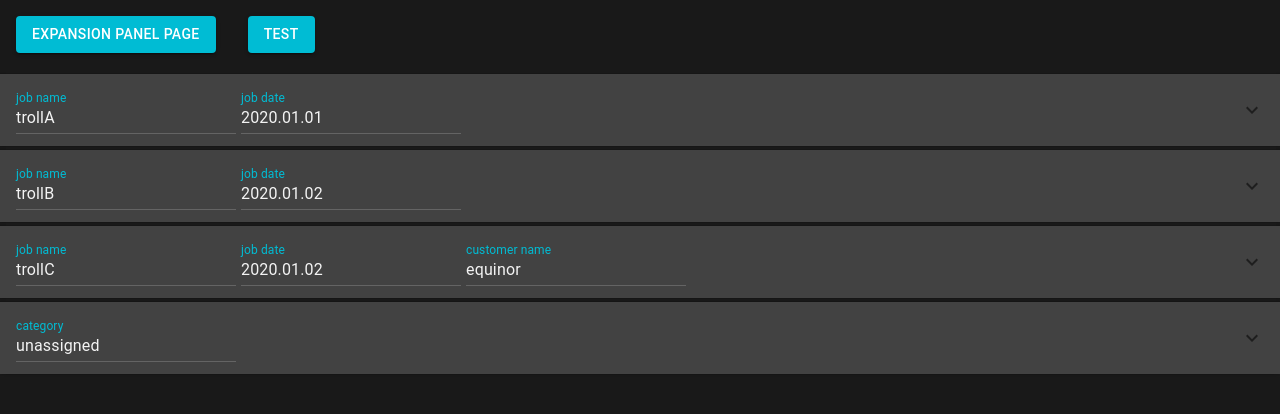
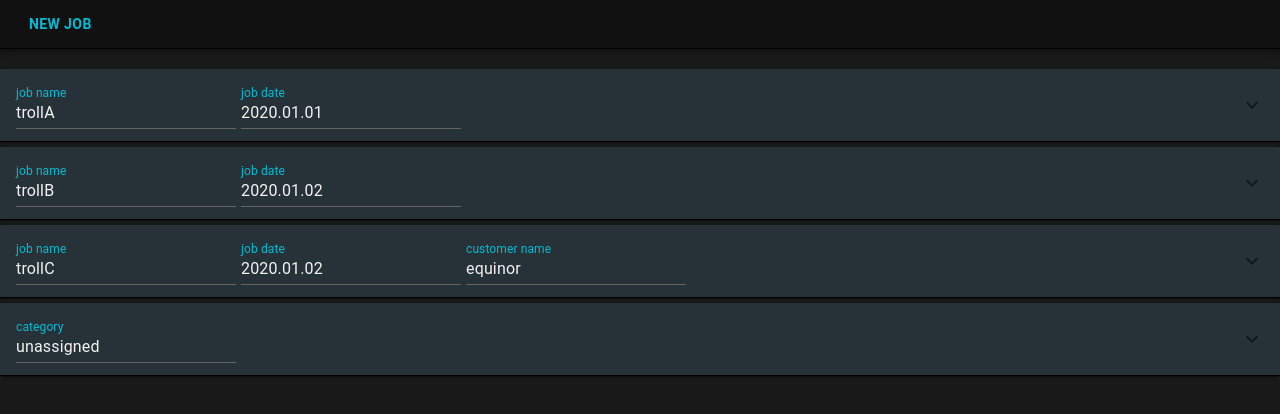
Before and after one commit to RoenLie/electron-react, a React (Create React App) app: page /expansionpanelpage in a window 1280 px wide. Shown: the top 414 px of the page. Built offline with nearby package versions, Linux system fonts and the light colour scheme.

Commit message:
working on adding jobs, style edited and tested

```diff
--- a/src/components/expPanelJob.jsx
+++ b/src/components/expPanelJob.jsx
@@ -1,11 +1,9 @@
 import React from "react";
-
-import {
-  ExpansionPanel,
-  ExpansionPanelSummary,
-  ExpansionPanelDetails,
-  ExpansionPanelActions
-} from "./styles/expansionPanelStyle";
+import ExpansionPanel from "@material-ui/core/ExpansionPanel";
+import ExpansionPanelDetails from "@material-ui/core/ExpansionPanelDetails";
+import ExpansionPanelSummary from "@material-ui/core/ExpansionPanelSummary";
+import ExpansionPanelActions from "@material-ui/core/ExpansionPanelActions";
+import expnStyles from "./styles/expnStyle";
 
 import ExpandMoreIcon from "@material-ui/icons/ExpandMore";
 import Button from "@material-ui/core/Button";
@@ -29,17 +27,21 @@ const ExpansionPanelJob = ({ input }) => {
 
   return input.map(input => (
     <React.Fragment key={Math.random().toString()}>
-      <ExpansionPanel>
+      <ExpansionPanel className={expnStyles().expnRoot}>
         <ExpansionPanelSummary
           expandIcon={<ExpandMoreIcon />}
           aria-controls="panel1-content"
+          className={expnStyles().expnSum}
         >
           {input.job_info.map(job => (
             <SummaryTextboxGroup key={Math.random().toString()} input={job} />
           ))}
         </ExpansionPanelSummary>
 
-        <ExpansionPanelDetails aria-controls="panel2-content">
+        <ExpansionPanelDetails
+          aria-controls="panel2-content"
+          className={expnStyles().expnDetailsJob}
+        >
           {input.tool_list.map(tool => (
             <ExpansionPanelRow
               key={Math.random().toString()}
@@ -52,9 +54,12 @@ const ExpansionPanelJob = ({ input }) => {
           ))}
         </ExpansionPanelDetails>
 
-        <ExpansionPanelActions aria-controls="panel3-content" id={"panel3_"}>
-          <Button size="small">Cancel</Button>
-          <Button size="small">Save</Button>
+        <ExpansionPanelActions
+          aria-controls="panel3-content"
+          className={expnStyles().expnActionsJob}
+        >
+          <Button className={expnStyles().expnActionsButton}>Cancel</Button>
+          <Button className={expnStyles().expnActionsButton}>Save</Button>
         </ExpansionPanelActions>
       </ExpansionPanel>
     </React.Fragment>
--- a/src/components/expPanelPage.jsx
+++ b/src/components/expPanelPage.jsx
@@ -1,10 +1,12 @@
 import React from "react";
 import { jobList } from "../services/toolData";
 import ExpansionPanelJob from "./expPanelJob";
+import NavBarTop from "./navBarTop";
 
 const ExpansionPanelPage = () => {
   return (
     <React.Fragment>
+      <NavBarTop />
       <ExpansionPanelJob input={jobList} />
     </React.Fragment>
   );
--- a/src/components/expPanelRow.jsx
+++ b/src/components/expPanelRow.jsx
@@ -1,11 +1,9 @@
 import React from "react";
-
-import {
-  ExpansionPanel,
-  ExpansionPanelSummary,
-  ExpansionPanelDetails,
-  ExpansionPanelActions
-} from "./styles/expansionPanelStyle";
+import ExpansionPanel from "@material-ui/core/ExpansionPanel";
+import ExpansionPanelDetails from "@material-ui/core/ExpansionPanelDetails";
+import ExpansionPanelSummary from "@material-ui/core/ExpansionPanelSummary";
+import ExpansionPanelActions from "@material-ui/core/ExpansionPanelActions";
+import expnStyles from "./styles/expnStyle";
 
 import ExpandMoreIcon from "@material-ui/icons/ExpandMore";
 import Button from "@material-ui/core/Button";
@@ -33,20 +31,30 @@ const ExpansionPanelRow = ({ input, origin, jobList, onDelete, onMove }) => {
 
   return (
     <React.Fragment>
-      <ExpansionPanel>
+      <ExpansionPanel className={expnStyles().expnRoot}>
         <ExpansionPanelSummary
           expandIcon={<ExpandMoreIcon />}
           aria-controls="panel1-content"
+          className={expnStyles().expnSum}
         >
           <SummaryTextboxGroup input={input} />
         </ExpansionPanelSummary>
 
-        <ExpansionPanelDetails aria-controls="panel2-content" id={"panel2_"}>
+        <ExpansionPanelDetails
+          aria-controls="panel2-content"
+          className={expnStyles().expnDetailsTool}
+        >
           <DetailsTextboxGroup input={input} />
         </ExpansionPanelDetails>
 
-        <ExpansionPanelActions aria-controls="panel3-content" id={"panel3_"}>
-          <Button size="small" onClick={onClickSaveChanges}>
+        <ExpansionPanelActions
+          aria-controls="panel3-content"
+          className={expnStyles().expnActionsTool}
+        >
+          <Button
+            className={expnStyles().expnActionsButton}
+            onClick={onClickSaveChanges}
+          >
             save
           </Button>
           <SimpleMenu
@@ -54,7 +62,10 @@ const ExpansionPanelRow = ({ input, origin, jobList, onDelete, onMove }) => {
             jobKey={jobKey}
             onClick={onClickMoveRow}
           />
-          <Button size="small" onClick={onClickDeleteRow}>
+          <Button
+            className={expnStyles().expnActionsButton}
+            onClick={onClickDeleteRow}
+          >
             remove
           </Button>
         </ExpansionPanelActions>
--- a/src/components/landingPage.jsx
+++ b/src/components/landingPage.jsx
@@ -1,17 +1,10 @@
 import React from "react";
 import { Route, Redirect, Switch } from "react-router-dom";
-
-import { ToastContainer } from "react-toastify";
-import "react-toastify/dist/ReactToastify.css";
-
 import ExpansionPanelPage from "./expPanelPage";
-import ButtonRow from "./buttonRow";
 
 function LandingPage() {
   return (
     <React.Fragment>
-      <ToastContainer />
-      <ButtonRow />
       <Switch>
         <Route path="/expansionpanelpage" component={ExpansionPanelPage} />
         <Redirect from="/" exact to="/expansionpanelpage" />
--- /dev/null
+++ b/src/components/navBarTop.jsx
@@ -0,0 +1,105 @@
+import React from "react";
+import { makeStyles, withStyles } from "@material-ui/core/styles";
+import AppBar from "@material-ui/core/AppBar";
+import Toolbar from "@material-ui/core/Toolbar";
+import Button from "@material-ui/core/Button";
+import Menu from "@material-ui/core/Menu";
+import MenuItem from "@material-ui/core/MenuItem";
+import Input from "@material-ui/core/Input";
+
+const navBarStyle = makeStyles({
+  root: {
+    flexGrow: 1,
+    marginBottom: 20,
+    background: "#111111",
+    borderBottom: "1px solid #000000"
+  }
+});
+
+const buttonStyle = makeStyles({
+  root: {
+    padding: 5,
+    color: "rgb(0, 188, 212)",
+    fontWeight: "bold"
+  }
+});
+
+const StyledMenu = withStyles({
+  paper: {
+    border: "1px solid #000000",
+    background: "#212121",
+    padding: 20
+  }
+})(props => (
+  <Menu
+    elevation={0}
+    getContentAnchorEl={null}
+    anchorOrigin={{
+      vertical: "bottom",
+      horizontal: "center"
+    }}
+    transformOrigin={{
+      vertical: "top",
+      horizontal: "center"
+    }}
+    {...props}
+  />
+));
+
+const NavBarTop = () => {
+  const [anchorEl, setAnchorEl] = React.useState(null);
+
+  const handleClick = event => {
+    setAnchorEl(event.currentTarget);
+  };
+
+  const handleClose = () => {
+    setAnchorEl(null);
+  };
+
+  return (
+    <React.Fragment>
+      <AppBar className={navBarStyle().root} color="default" position="sticky">
+        <Toolbar variant="dense">
+          <Button className={buttonStyle().root} onClick={handleClick}>
+            New Job
+          </Button>
+          <StyledMenu
+            elevation={0}
+            getContentAnchorEl={null}
+            anchorOrigin={{
+              vertical: "bottom",
+              horizontal: "center"
+            }}
+            transformOrigin={{
+              vertical: "top",
+              horizontal: "center"
+            }}
+            anchorEl={anchorEl}
+            keepMounted
+            open={Boolean(anchorEl)}
+            onClose={handleClose}
+          >
+            <div>
+              <Input />
+            </div>
+            <div>
+              <Input />
+            </div>
+            <div>
+              <Input />
+            </div>
+            <div>
+              <Input />
+            </div>
+            <div>
+              <Input />
+            </div>
+          </StyledMenu>
+        </Toolbar>
+      </AppBar>
+    </React.Fragment>
+  );
+};
+
+export default NavBarTop;
--- a/src/components/styles/expansionPanelStyle.jsx
+++ /dev/null
@@ -1,52 +0,0 @@
-import { withStyles } from "@material-ui/core/styles";
-import MuiExpansionPanel from "@material-ui/core/ExpansionPanel";
-import MuiExpansionPanelDetails from "@material-ui/core/ExpansionPanelDetails";
-import MuiExpansionPanelSummary from "@material-ui/core/ExpansionPanelSummary";
-import MuiExpansionPanelActions from "@material-ui/core/ExpansionPanelActions";
-
-const ExpansionPanel = withStyles({
-  root: {
-    width: "100%",
-    backgroundColor: "#424242",
-    "&$expanded": {
-      margin: "dense"
-    }
-  },
-  expanded: {}
-})(MuiExpansionPanel);
-
-const ExpansionPanelSummary = withStyles({
-  root: {
-    backgroundColor: "#424242",
-    color: "rgba(255, 255, 255, 1)",
-    marginTop: 5,
-    marginBottom: -1,
-    minHeight: 30
-  },
-  focused: {
-    backgroundColor: "#424242"
-  }
-})(MuiExpansionPanelSummary);
-
-const ExpansionPanelDetails = withStyles(theme => ({
-  root: {
-    flexFlow: "wrap",
-    backgroundColor: "#263238",
-    padding: theme.spacing(1),
-    minHeight: 40
-  }
-}))(MuiExpansionPanelDetails);
-
-const ExpansionPanelActions = withStyles(theme => ({
-  root: {
-    backgroundColor: "#263238",
-    padding: theme.spacing(1)
-  }
-}))(MuiExpansionPanelActions);
-
-export {
-  ExpansionPanel,
-  ExpansionPanelSummary,
-  ExpansionPanelDetails,
-  ExpansionPanelActions
-};
--- /dev/null
+++ b/src/components/styles/expnStyle.jsx
@@ -0,0 +1,46 @@
+import { makeStyles } from "@material-ui/styles";
+
+const expnStyles = makeStyles({
+  expnRoot: {
+    width: "100%",
+    backgroundColor: "#263238",
+    marginBottom: 5,
+    margin: "dense",
+    expanded: { margin: "dense" }
+  },
+  expnSum: {
+    backgroundColor: "#263238",
+    borderBottom: "1px solid #000000",
+    color: "rgba(255, 255, 255, 1)",
+    minHeight: 30,
+    focused: {
+      backgroundColor: "#424242"
+    }
+  },
+  expnDetailsJob: {
+    flexFlow: "wrap",
+    backgroundColor: "#111111",
+    padding: 20,
+    minHeight: 40
+  },
+  expnDetailsTool: {
+    flexFlow: "wrap",
+    backgroundColor: "#313131",
+    padding: 20,
+    minHeight: 40
+  },
+  expnActionsJob: {
+    backgroundColor: "#111111",
+    padding: 5
+  },
+  expnActionsTool: {
+    backgroundColor: "#313131",
+    padding: 5
+  },
+  expnActionsButton: {
+    size: "small",
+    color: "#F3F3F3"
+  }
+});
+
+export default expnStyles;
```
